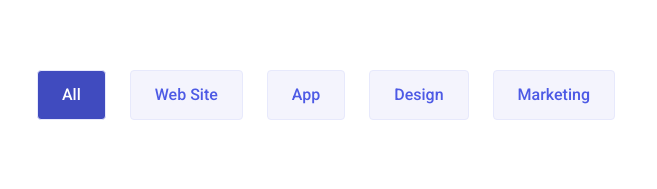
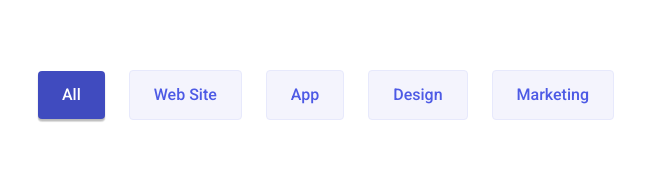
Before and after one commit to ViKki28/goit-markup-hw-04, a plain HTML site: page portfolio.html in a window 1280 px wide. In both pictures the pointer is over the button "All". Shown: the part 123-312 px from the top of the page, 314-971 px from the left. Drawn offline with nearby package versions, Linux system fonts and the light colour scheme.

Commit message:
Corrector box shadow
Corrector box shadow

```diff
--- a/css/styles.css
+++ b/css/styles.css
@@ -215,6 +215,9 @@ button {
 .buttons:focus {
   background: var(--backraund-btn-hover-color);
   color: var(--hero-title-color);
+  box-shadow: 0px 3px 1px rgba(0, 0, 0, 0.1), 0px 2px 1px rgba(0, 0, 0, 0.08),
+    0px 2px 2px rgba(0, 0, 0, 0.12);
+  border: 0;
 }
 .visually-hidden {
   position: absolute;
```
